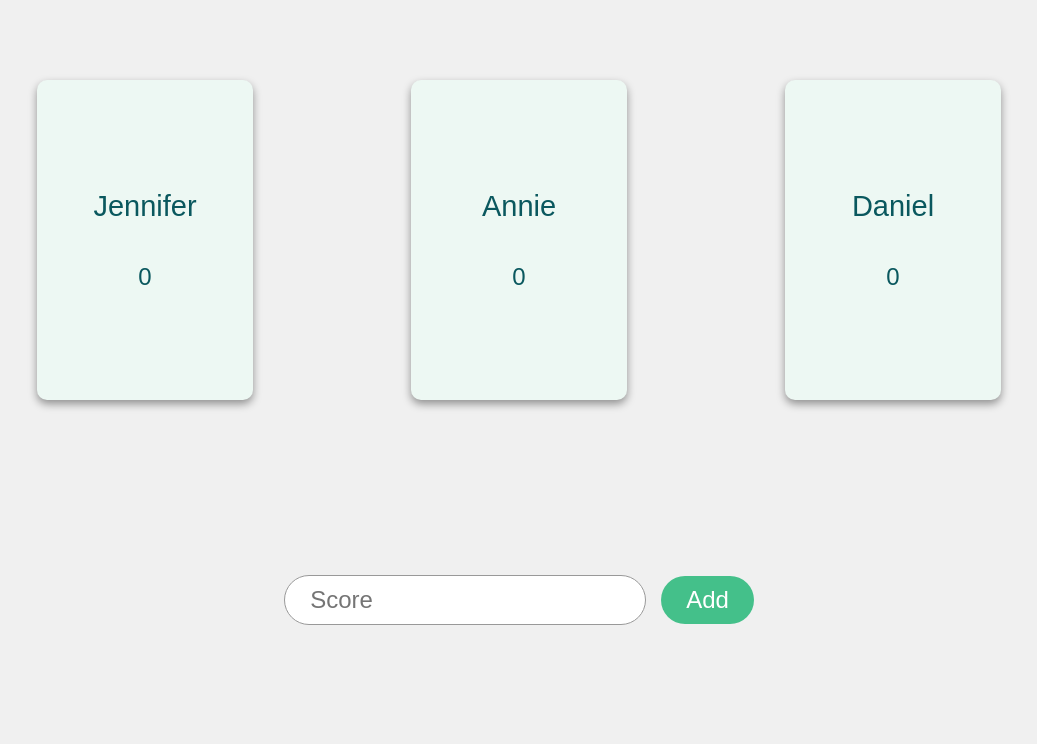
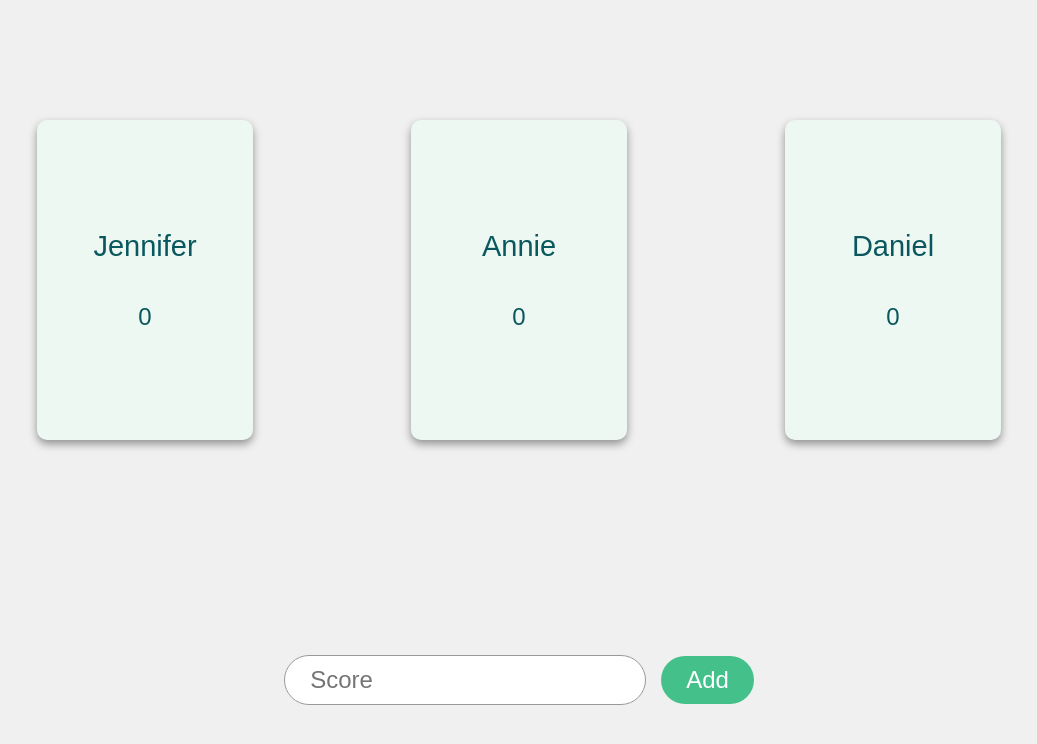
Before and after one commit to Jennifer-Cheung/carcassonne-counter, a plain HTML site: page docs/index.html in a window 1280 px wide. Shown: the whole page, without its empty margins (121-1158 px from the left). Drawn offline with Linux system fonts and the light colour scheme; a web font is replaced by a local one.

Commit message:
Improved display style and added manifest

```diff
--- a/docs/index.html
+++ b/docs/index.html
@@ -3,6 +3,7 @@
     <head>
         <title>Counter</title>
         <meta name="viewport" content="width=device-width, initial-scale=1.0">
+        <link rel="manifest" href="./manifest.json">
         <link rel="preconnect" href="https://fonts.gstatic.com">
         <link href="https://fonts.googleapis.com/css2?family=Yusei+Magic&display=swap" rel="stylesheet">
         <link rel="stylesheet" href="./styles.css"/>
--- a/docs/styles.css
+++ b/docs/styles.css
@@ -11,7 +11,7 @@ body {
 
 #upper-part {
     display: flex;
-    min-height: 60vh;
+    min-height: 70vh;
     margin: 0;
     justify-content: center;
     align-items: center;
```
Also changed, not shown: docs/manifest.json (added).
